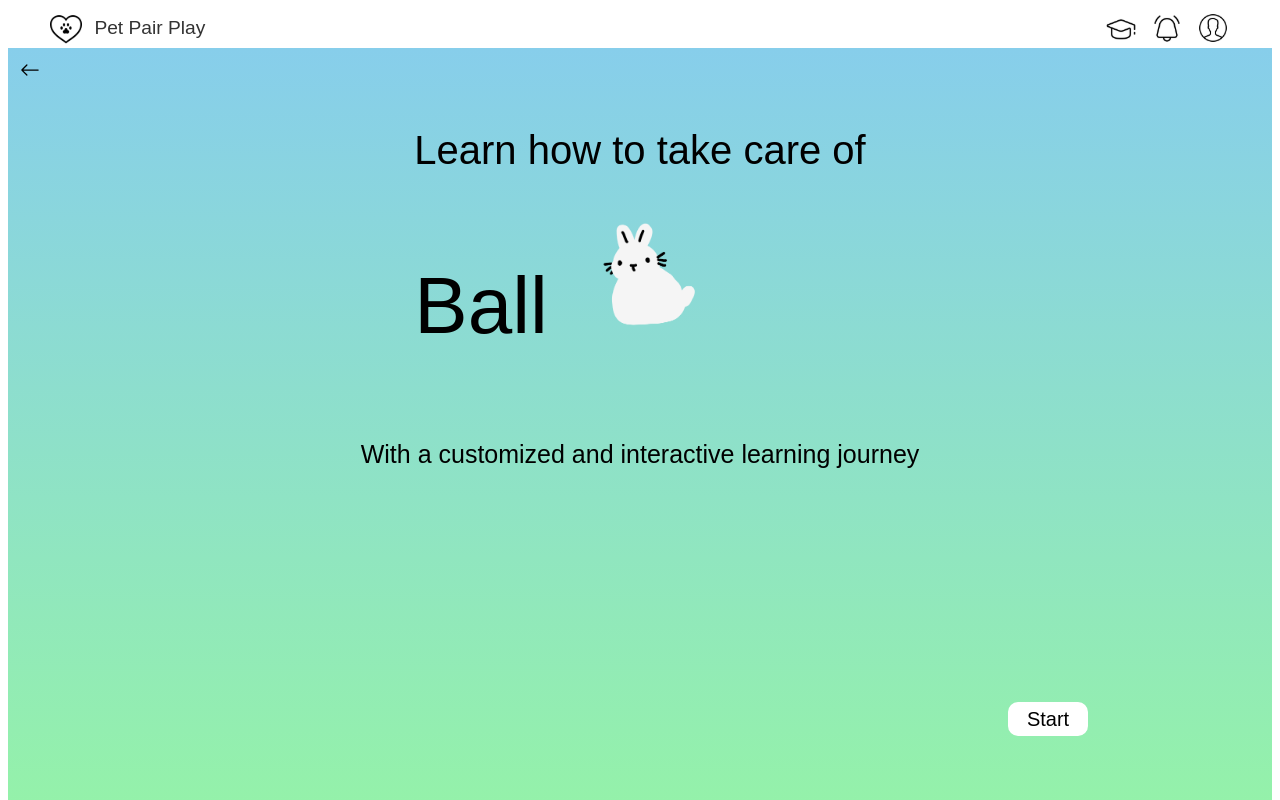
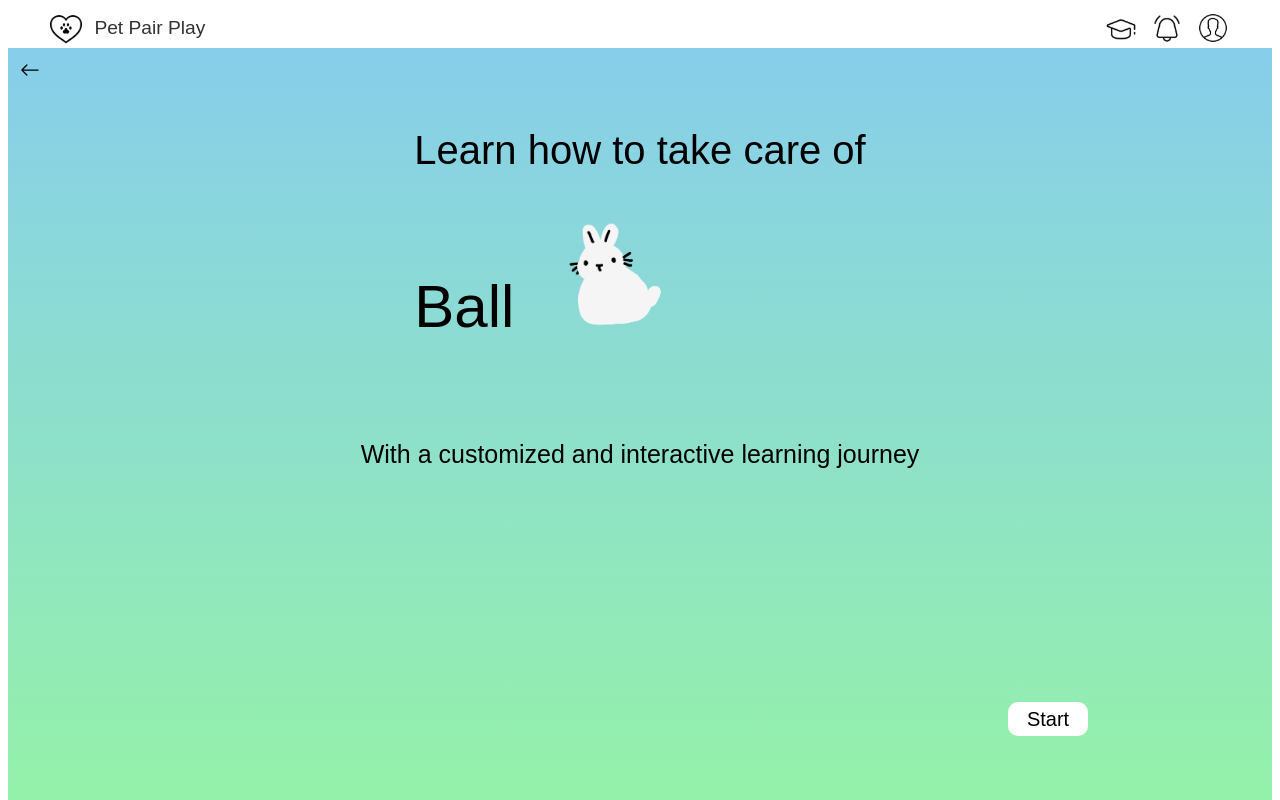
Before and after one commit to changlongwu/petPair, a React (Vite) app in the folder petPair/: page /display/simulation-instruction/rabbit1/Ball in a window 1280 px wide. Shown: the top 800 px of the page. Built offline with nearby package versions, Linux system fonts and the light colour scheme.

Commit message:
change instruction page rabbit name size

```diff
--- a/petPair/src/components/petSimulation/SimulationInstruction.css
+++ b/petPair/src/components/petSimulation/SimulationInstruction.css
@@ -26,7 +26,7 @@
     font-size: 40px;
 }
 .header-rabbit-name{
-    font-size: 80px;
+    font-size: 60px;
 }
 
 .rabbit-name-logo-contianer{
```
